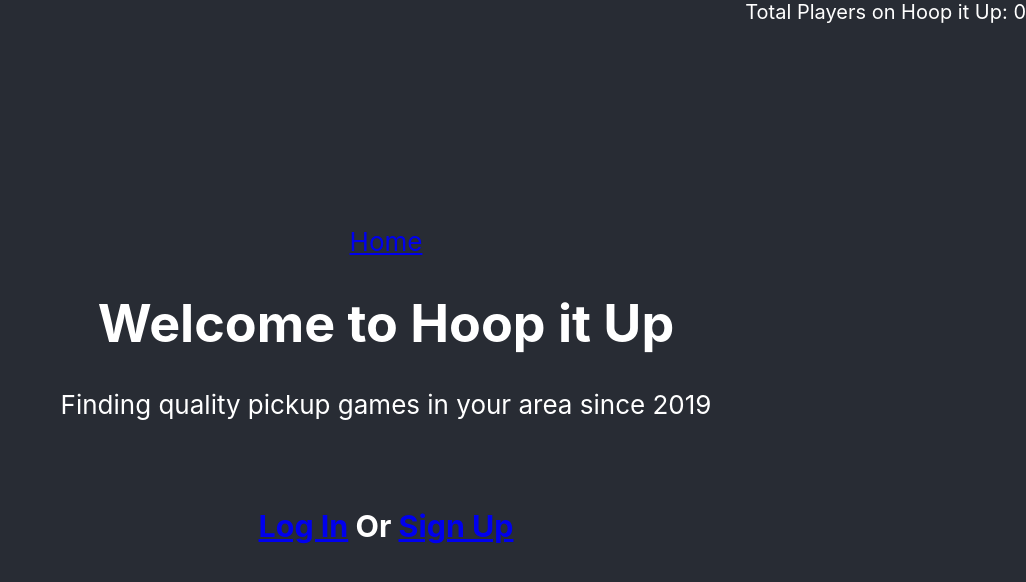
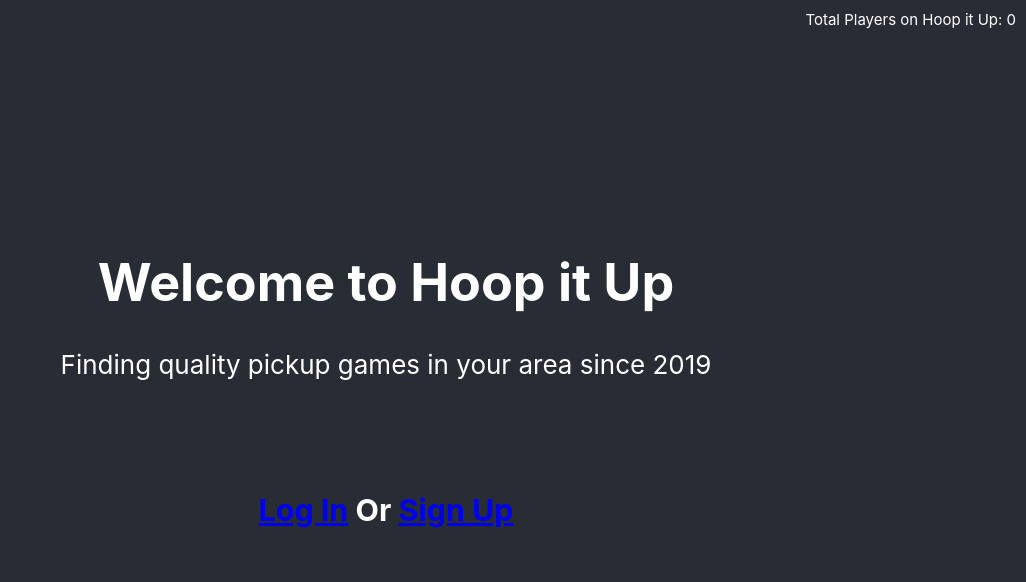
Before and after one commit to Bartekswistak/hoop_it_up_frontend, a React (Create React App) app: page / in a window 1280 px wide. Shown: the top 582 px of the page, without its empty margins (254-1280 px from the left). Built offline with nearby package versions, Linux system fonts and the light colour scheme; no server answers.

Commit message:
working on cleaning up flow through the app

```diff
--- a/src/App.css
+++ b/src/App.css
@@ -1,16 +1,5 @@
 .App {
   text-align: center;
-}
-
-.App-logo {
-  height: 40vmin;
-  pointer-events: none;
-}
-
-@media (prefers-reduced-motion: no-preference) {
-  .App-logo {
-    animation: App-logo-spin infinite 20s linear;
-  }
 }
 
 .App-header {
@@ -28,25 +17,22 @@
   color: #61dafb;
 }
 
-@keyframes App-logo-spin {
-  from {
-    transform: rotate(0deg);
-  }
-  to {
-    transform: rotate(360deg);
-  }
+div.home {
+  top: -25px;
+  align-content: center;
+  position: relative;
 }
 
-#users_container {
-  font-size: 20px;
-  position: absolute;
-  top: 0px;
-  right: 0px;
+div.userscontainer {
+  font-size: 15px;
+  position: fixed;
+  top: 10px;
+  right: 10px;
 }
 
 h3.navlink {
   font-size: 20px;
   position: absolute;
-  top: 0px;
-  left: 0px;
+  top: -15px;
+  left: 10px;
 }
--- a/src/actions/myPlayerCard.js
+++ b/src/actions/myPlayerCard.js
@@ -64,9 +64,9 @@ export const createPlayerCard= (playercard, userId, history) => {
                     // debugger
                     alert(user.error)
                 } else {
-                //    debugger
-                    dispatch({type: 'ADD_PLAYERCARD', user: user })
-                    dispatch({type: 'ADD_PLAYERCARD_TO_CURRENT_USER', user: user})
+                // //    debugger
+                //     dispatch({type: 'ADD_PLAYERCARD', user: user })
+                //     dispatch({type: 'ADD_PLAYERCARD_TO_CURRENT_USER', user: user})
                     dispatch(resetPlayerCardForm())
                     history.push(`/user/${user.id}`)
 
--- a/src/components/Home.js
+++ b/src/components/Home.js
@@ -1,17 +1,20 @@
 import React from 'react'
-import {NavLink} from "react-router-dom";
+// import {NavLink} from "react-router-dom";
 import Container from 'react-bootstrap/Container';
 import UsersContainer from '../containers/UsersContainer'
 
 const Home = () => {
 
     return (
-        <Container className="home">
-            <NavLink to="/">Home </NavLink>
-             <UsersContainer/>
-            <h1>Welcome to Hoop it Up</h1>
-            <p>Finding quality pickup games in your area since 2019</p>
-            <br/>
+        <Container>
+            {/* <NavLink to="/">Home </NavLink> */}
+             <div className="userscontainer"> <UsersContainer/> </div>
+
+            <div className= "home">
+                <h1>Welcome to Hoop it Up</h1>
+                <p>Finding quality pickup games in your area since 2019</p>
+                <br/>
+            </div>
         </Container>
     )
 }
--- a/src/components/Login.js
+++ b/src/components/Login.js
@@ -39,8 +39,8 @@ import Container from 'react-bootstrap/Container';
                   name="password"
                   placeholder="password"
                   onChange={handleChange}/> <br/>
+          </Form.Group>
           <Form.Control className="loginButton"type="submit" value="Login"/>
-         </Form.Group>
        </Form>
       </Container>
   )
--- a/src/components/Navbar.js
+++ b/src/components/Navbar.js
@@ -1,17 +1,26 @@
 import React from 'react'
 import {connect} from 'react-redux'
-import {Route} from 'react-router-dom'
+import {Route, Link} from "react-router-dom";
 import Logout from './Logout.js'
 import PlayerCardContainer from '../containers/PlayerCardContainer.js'
 
  const NavBar = ({currentUser}) => {
 
+  let id = currentUser.id
+
     return (
+      <div className="NavBar">
+        <h3 className="navlink">Welcome {currentUser.username}</h3>
 
-       <div className="NavBar">
-       <h3 className="navlink">Welcome {currentUser.username}</h3>
 
-            <Route  component ={PlayerCardContainer}/>
+         <Link to={`/playercard/${id}`}> My Player Card </Link>
+         <Link to="/courts"> Find Courts</Link>
+
+          {/* both seem to work fine here  */}
+
+            <Route path={`/playercard/${id}`}  render={(currentUser) => <PlayerCardContainer {...currentUser}/>} />
+            {/* <Route path={`/playercard/${id}`}  component = {PlayerCardContainer}/> */}
+
             {!!currentUser ? <Logout/> : null}
        </div>
     )
--- a/src/components/PlayerCard.js
+++ b/src/components/PlayerCard.js
@@ -6,9 +6,6 @@ const PlayerCard = (props) => {
 
 let playercard = props.currentUser.playercard
 
-if (playercard == null) {
-    return <PlayerCardForm/>;
-}
     return(
         <div className="playercard">
             <h3>Nickname on the Court: {playercard.player_nickname}</h3>
@@ -20,7 +17,8 @@ if (playercard == null) {
             Age: {playercard.player_age}
             <br></br>
             Favorite Player: {playercard.player_fav_player}
-
+            <br></br>
+            <button>Edit my Player Card </button>
         </div>
         )
     }
--- a/src/components/PlayerCardForm.js
+++ b/src/components/PlayerCardForm.js
@@ -1,9 +1,8 @@
 import React from 'react'
 import { connect } from 'react-redux'
 import { createPlayerCard } from '../actions/myPlayerCard.js'
-// import Form from 'react-bootstrap/Form';
-// import Container from 'react-bootstrap/Container';
 import { withRouter } from 'react-router-dom';
+
 
 class PlayerCardForm extends React.Component {
 
@@ -24,8 +23,8 @@ class PlayerCardForm extends React.Component {
 
   handleSubmit = (event) => {
     event.preventDefault()
-    let userId = Number(this.props.location.pathname.split("/")[2])
-//debugger
+
+    let userId = this.props.currentUser.id
     this.props.createPlayerCard({...this.state, user_id: userId}, userId, this.props.history)
 
     this.setState({
--- a/src/containers/PlayerCardContainer.js
+++ b/src/containers/PlayerCardContainer.js
@@ -2,24 +2,18 @@ import React from 'react'
 import {connect} from 'react-redux'
 import Container from 'react-bootstrap/Container';
 import PlayerCard from '../components/PlayerCard'
-// import PlayerCardForm from '../components/PlayerCardForm'
-// import {getMyPlayerCard} from '../actions/myPlayerCard'
+import PlayerCardForm from '../components/PlayerCardForm'
 
-class PlayerCardContainer extends React.Component {
+const PlayerCardContainer = ({currentUser}) => {
 
-  // componentDidMount() {
-  //   this.props.getMyPlayerCard()
-  // }
+  let playercard = currentUser.playercard
 
-
-  render(){
+  if (playercard == null) {
+      return <PlayerCardForm currentUser = {currentUser}/>;
+  }
     return (
-      <Container>
-      {/* if playercard, render playercard, else render form */}
-        <PlayerCard  currentUser = {this.props.currentUser}/>
-      </Container>
-    )
-  }
+        <PlayerCard currentUser = {currentUser}/>
+  )
 }
 
 
@@ -29,5 +23,4 @@ const mapStateToProps = state => {
     })
   }
 
-
 export default connect(mapStateToProps)(PlayerCardContainer)
```
Also changed, not shown: 1 other file (tests, documents, lock files or other folders).
